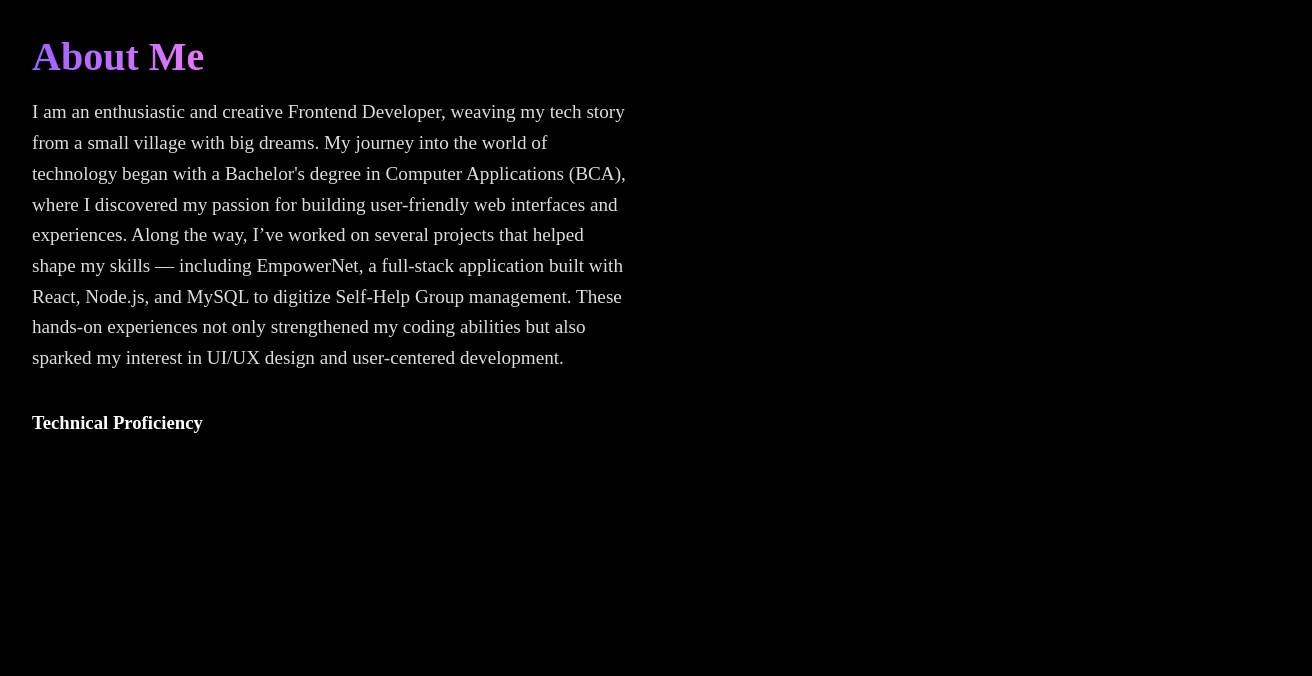
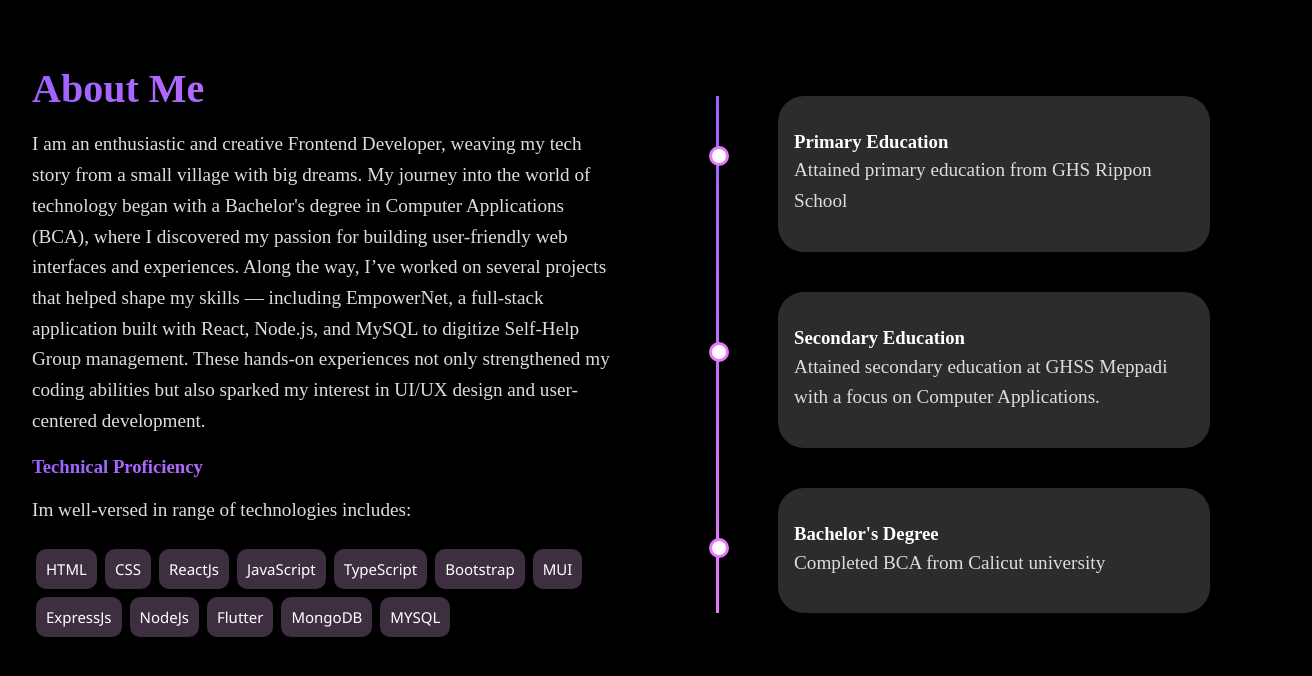
Before and after one commit to lubnafebin/portfolio, a React (Vite) app: page /about in a window 1280 px wide. Shown: the top 676 px of the page, 1312 px wide, since content can reach past the window. Built offline with nearby package versions, Linux system fonts and the light colour scheme.

Commit message:
Refactor About page layout and enhance styling; update Home component links for navigation

```diff
--- a/src/index.css
+++ b/src/index.css
@@ -90,12 +90,22 @@ body {
 }
 
 .about{
-  width: 100%;
   display: flex;
-  flex-direction: column;
-  align-items: flex-start;
-  padding-left: 2rem;
+  flex-wrap: wrap;
+  justify-content: space-between;
+  padding: 2rem;
   color: white;
+  gap: 2rem;
+}
+
+.about-left {
+  flex: 1;
+  min-width: 300px;
+}
+
+.about-right {
+  flex: 1;
+  min-width: 300px;
 }
 
 .about h2 {
@@ -112,6 +122,74 @@ body {
   font-size: 1.2rem;
   line-height: 1.6;
   color: #ddd;
+}
+
+.skills-section h3{
+  background: linear-gradient(90deg, #9d63ff, #e879f9);
+  -webkit-background-clip: text;
+  background-clip: text;
+  color: transparent;
+}
+
+.skills-section span{
+  cursor: pointer;
+  background-color: #3d2f40;
+  margin: 4px;
+  padding: 10px;
+  border-radius: 10px;
+  font-size: 15px;
+  font-family: "Segoe UI", Tahoma, Geneva, Verdana, sans-serif;
+}
+
+.d-inline-flex {
+  display: inline-flex !important;
+  flex-wrap: wrap;
+}
+
+.skills-section p{
+  margin-top: -1px;
+}
+
+.timeline {
+  position: relative;
+  margin: 4rem 0;
+  padding-left: 2rem;
+}
+
+.timeline::before {
+  content: "";
+  position: absolute;
+  top: 0;
+  left: 60px;
+  width: 3px;
+  height: 100%;
+  background: linear-gradient(to bottom, #9d63ff, #e879f9);
+}
+
+.timeline-item {
+  position: relative;
+  margin-bottom: 2.5rem;
+  padding-left: 90px;
+}
+
+.timeline-dot {
+  position: absolute;
+  left: 21px;
+  top: 50px;
+  width: 14px;
+  height: 14px;
+  background: #fff;
+  border: 3px solid #e879f9;
+  border-radius: 50%;
+}
+
+.timeline-box {
+  background-color: #2c2c2c;
+  color: #fff;
+  padding: 1rem;
+  border-radius: 26px;
+  max-width: 400px;
+  box-shadow: 0 2px 10px rgba(0,0,0,0.2);
 }
 
 
--- a/src/pages/About.jsx
+++ b/src/pages/About.jsx
@@ -1,18 +1,68 @@
-import React from 'react'
+import React from "react";
 
 export default function About() {
   return (
-    <div className='about'>
-      <h2>About Me</h2>
-      <p>
-      I am an enthusiastic and creative Frontend Developer,
-      weaving my tech story from a small village with big dreams.
-      My journey into the world of technology began with a Bachelor's degree in Computer Applications (BCA),
-      where I discovered my passion for building user-friendly web interfaces and experiences.
-      Along the way, I’ve worked on several projects that helped shape my skills — including EmpowerNet, a full-stack application built with React, Node.js, and MySQL to digitize Self-Help Group management.
-      These hands-on experiences not only strengthened my coding abilities but also sparked my interest in UI/UX design and user-centered development.
-      </p>
-      <h3>Technical Proficiency</h3>
+    <div className="about">
+      <div className="about-left">
+        <h2>About Me</h2>
+        <p>
+          I am an enthusiastic and creative Frontend Developer, weaving my tech
+          story from a small village with big dreams. My journey into the world
+          of technology began with a Bachelor's degree in Computer Applications
+          (BCA), where I discovered my passion for building user-friendly web
+          interfaces and experiences. Along the way, I’ve worked on several
+          projects that helped shape my skills — including EmpowerNet, a
+          full-stack application built with React, Node.js, and MySQL to
+          digitize Self-Help Group management. These hands-on experiences not
+          only strengthened my coding abilities but also sparked my interest in
+          UI/UX design and user-centered development.
+        </p>
+        <div className="skills-section">
+          <h3>Technical Proficiency</h3>
+          <p>Im well-versed in range of technologies includes:</p>
+          <span class="d-inline-flex">HTML</span>
+          <span class="d-inline-flex">CSS</span>
+          <span class="d-inline-flex">ReactJs</span>
+          <span class="d-inline-flex">JavaScript</span>
+          <span class="d-inline-flex">TypeScript</span>
+          <span class="d-inline-flex">Bootstrap</span>
+          <span class="d-inline-flex">MUI</span>
+          <br></br>
+          <span class="d-inline-flex">ExpressJs</span>
+          <span class="d-inline-flex">NodeJs</span>
+          <span class="d-inline-flex">Flutter</span>
+          <span class="d-inline-flex">MongoDB</span>
+          <span class="d-inline-flex">MYSQL</span>
+        </div>
+      </div>
+      <div className="about-right">
+        <div className="timeline">
+          <div className="timeline-item">
+            <div className="timeline-box">
+              <h3>Primary Education</h3>
+              <p>Attained primary education from GHS Rippon School</p>
+            </div>
+            <div className="timeline-dot"></div>
+          </div>
+          <div className="timeline-item">
+            <div className="timeline-box">
+              <h3>Secondary Education</h3>
+              <p>
+                Attained secondary education at GHSS Meppadi with a focus on
+                Computer Applications.
+              </p>
+            </div>
+            <div className="timeline-dot"></div>
+          </div>
+          <div className="timeline-item">
+            <div className="timeline-box">
+              <h3>Bachelor's Degree</h3>
+              <p>Completed BCA from Calicut university</p>
+            </div>
+            <div className="timeline-dot"></div>
+          </div>
+        </div>
+      </div>
     </div>
-  )
+  );
 }
--- a/src/pages/Home.jsx
+++ b/src/pages/Home.jsx
@@ -8,10 +8,10 @@ export default function Home() {
       <nav className="navbar">
         <ul className="nav-links">
           <li>
-            <a href="#home">Home</a>
+            <a href="http://localhost:5173/">Home</a>
           </li>
           <li>
-            <a href="#about">About</a>
+            <a href="http://localhost:5173/about">About</a>
           </li>
           <li>
             <a href="#projects">Works</a>
```
